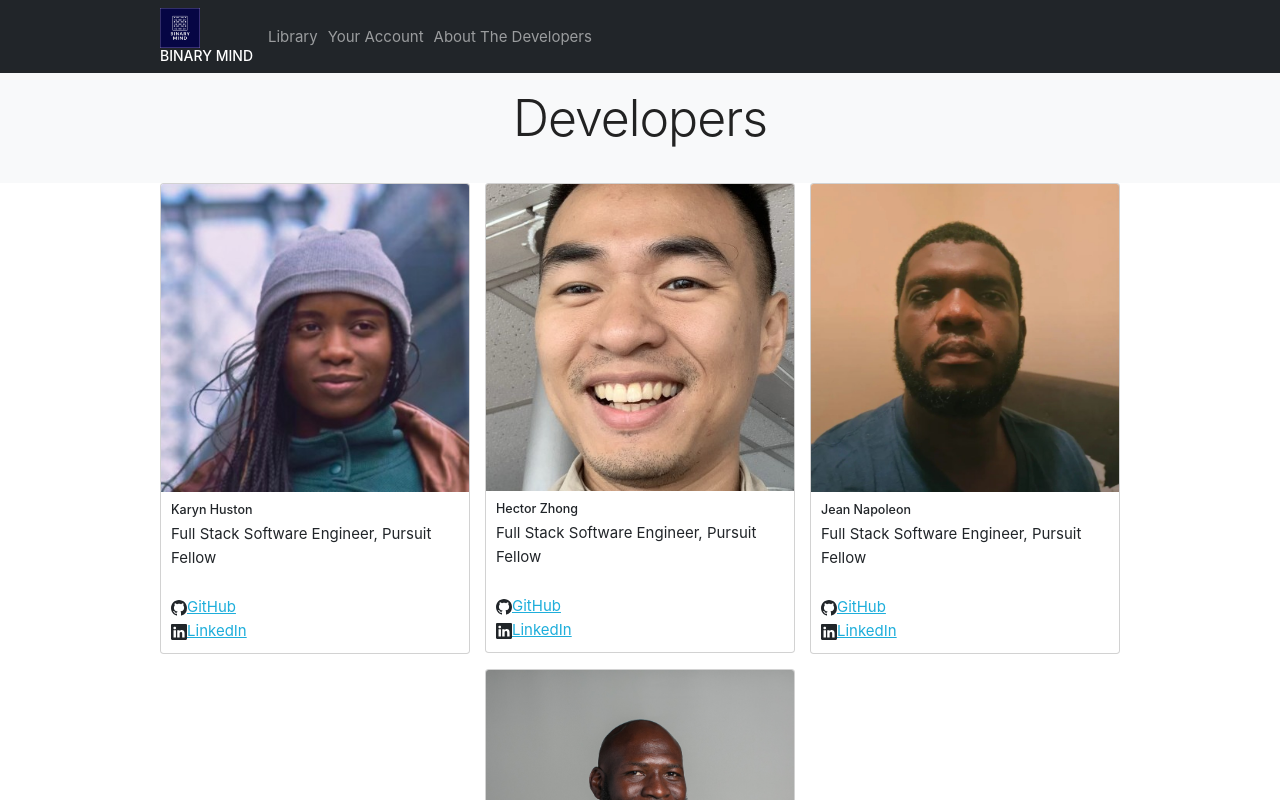
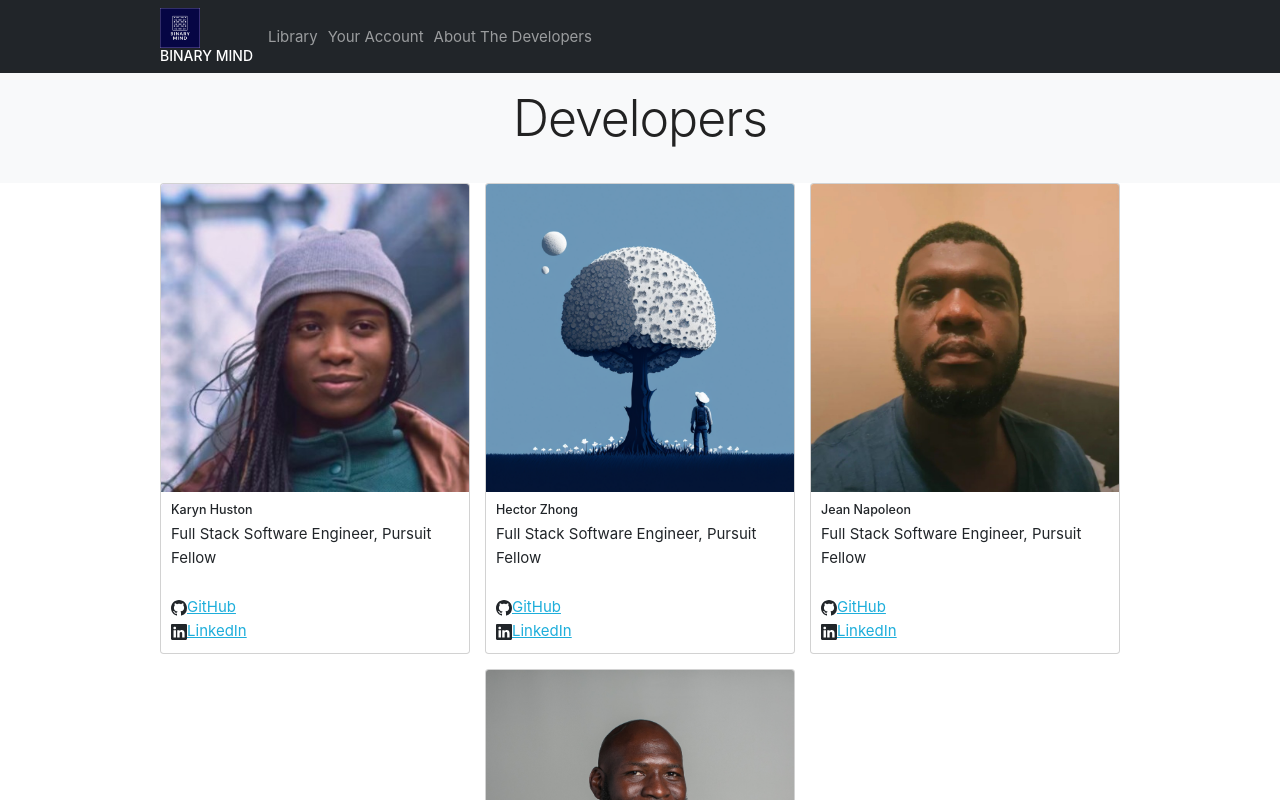
Before and after one commit to jasn4real/Capstone-frontend, a React (Create React App) app: page /about in a window 1280 px wide. Shown: the top 800 px of the page. Built offline with nearby package versions, Linux system fonts and the light colour scheme.

Commit message:
fixed something

```diff
--- a/src/pages/About.jsx
+++ b/src/pages/About.jsx
@@ -60,7 +60,7 @@ const About = () => {
             <Card>
               <Card.Img
                 variant="top"
-                src={process.env.PUBLIC_URL + "/Hector.jpeg"}
+                src={process.env.PUBLIC_URL + "/Hector.png"}
                 alt="Hector Zhong"
               />
               <Card.Body>
```
Also changed, not shown: public/Hector.jpeg (deleted), public/Hector.png (added).
